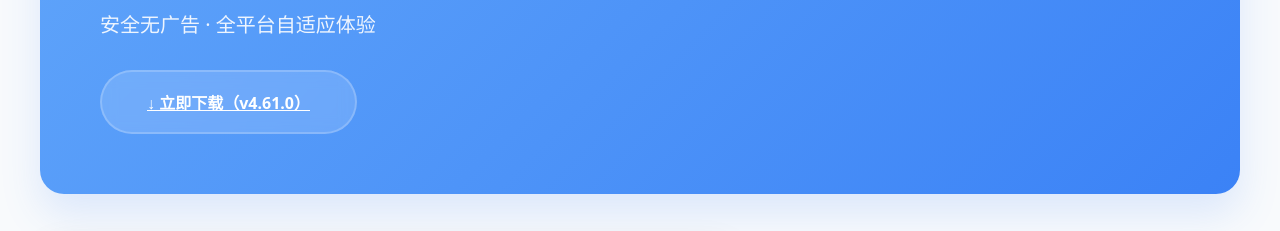
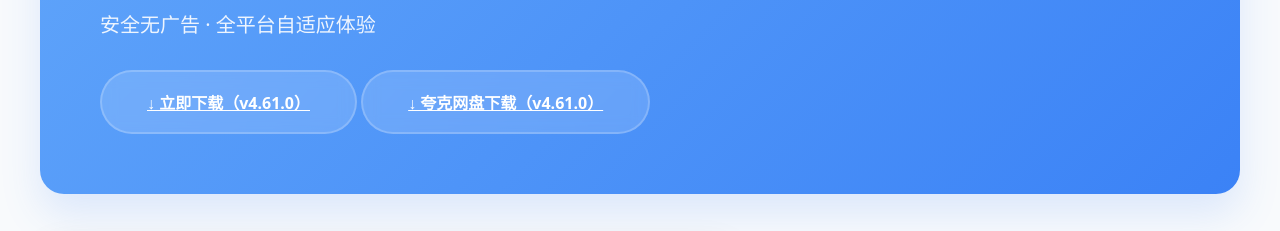
Before and after one commit to chelaileapp/chelaileapp.github.io, a plain HTML site: page index.html in a window 1280 px wide. Shown: the part 188-419 px from the top of the page. Drawn offline with Linux system fonts and the light colour scheme; a script that the page names is missing.

Commit message:
Update index.html

```diff
--- a/index.html
+++ b/index.html
@@ -169,6 +169,11 @@
                style="margin-top: 2rem;">
                ↓ 立即下载（v4.61.0）
             </a>
+                        <a href="https://pan.quark.cn/s/c528de61a0b5"
+               class="download-btn"
+               style="margin-top: 2rem;">
+               ↓ 夸克网盘下载（v4.61.0）
+            </a>
         </div>
 
         <div class="main-grid">
```
